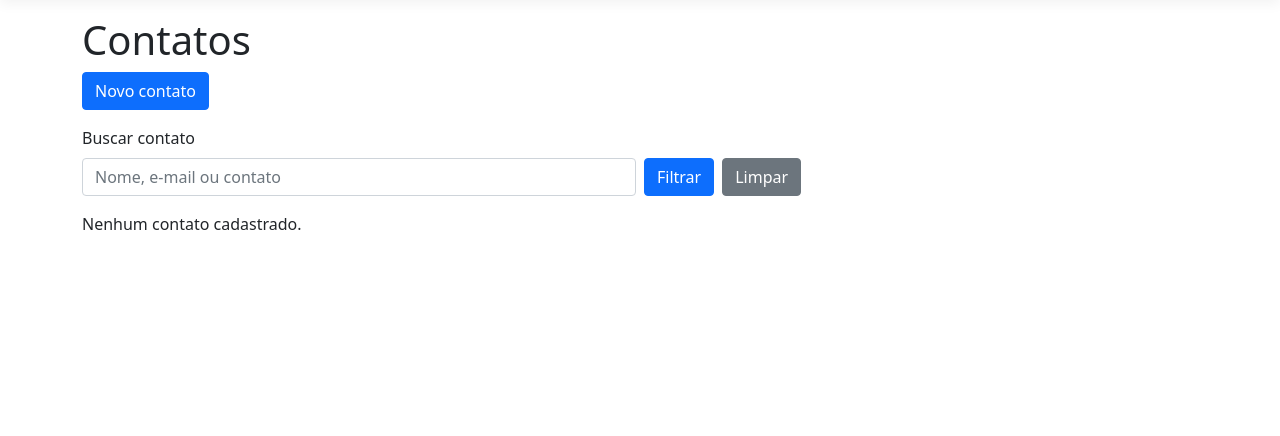
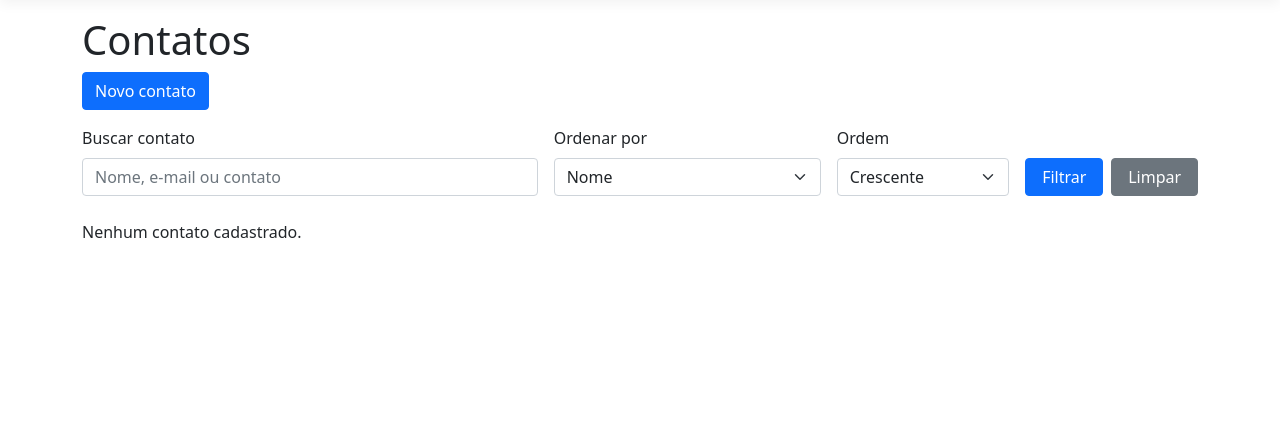
Before and after one commit to juanvecco/contact-manager-aspnet-razor, an ASP.NET Core app: page /Contacts in a window 1280 px wide. Shown: the part 57-493 px from the top of the page. Run offline with ASP.NET Core 8, Linux system fonts and the light colour scheme; data that the repository does not hold is empty; style sheets or scripts are compiled from the project's sources; the project's own start-up code is not run, and a stand-in starts its controllers and pages.

Commit message:
Ordenação à lista de contatos

```diff
--- a/Pages/Contacts/Index.cshtml
+++ b/Pages/Contacts/Index.cshtml
@@ -11,15 +11,30 @@
 	<a asp-page="./Create" class="btn btn-primary">Novo contato</a>
 </p>
 
-<form method="get" class="row g-2 mb-3">
-	<div class="col-md-6">
+<form method="get" class="row g-3 align-items-end mb-4">
+	<div class="col-12 col-lg-5">
 		<label asp-for="SearchTerm" class="form-label">Buscar contato</label>
 		<input asp-for="SearchTerm" class="form-control"
 			   placeholder="Nome, e-mail ou contato" />
 	</div>
-	<div class="col-auto d-flex align-items-end">
-		<button type="submit" class="btn btn-primary">Filtrar</button>
-		<a asp-page="./Index" class="btn btn-secondary ms-2">Limpar</a>
+	<div class="col-6 col-lg-3">
+		<label asp-for="OrderBy" class="form-label">Ordenar por</label>
+		<select asp-for="OrderBy" class="form-select">
+			<option value="name">Nome</option>
+			<option value="email">E-mail</option>
+			<option value="contactnumber">Contato</option>
+		</select>
+	</div>
+	<div class="col-6 col-lg-2">
+		<label asp-for="Direction" class="form-label">Ordem</label>
+		<select asp-for="Direction" class="form-select">
+			<option value="asc">Crescente</option>
+			<option value="desc">Decrescente</option>
+		</select>
+	</div>
+	<div class="col-12 col-lg-2 d-flex gap-2">
+		<button type="submit" class="btn btn-primary flex-fill">Filtrar</button>
+		<a asp-page="./Index" class="btn btn-secondary flex-fill">Limpar</a>
 	</div>
 </form>
 
@@ -29,7 +44,8 @@
 }
 else
 {
-	<table class="table">
+	<div class="table-responsive">
+	<table class="table align-middle">
 			<thead>
 				<tr>
 					<th>Nome</th>
@@ -54,4 +70,5 @@ else
 				}
 			</tbody>
 	</table>
+	</div>
 }
--- a/Pages/Contacts/Index.cshtml.cs
+++ b/Pages/Contacts/Index.cshtml.cs
@@ -20,16 +20,43 @@ namespace ContactManager.Pages.Contacts
         [BindProperty(SupportsGet = true)]
         public string? SearchTerm { get; set; }
 
+        [BindProperty(SupportsGet = true)]
+        public string OrderBy { get; set; } = "name";
+
+        [BindProperty(SupportsGet = true)]
+        public string Direction { get; set; } = "asc";
+
         public async Task OnGetAsync()
         {
             IQueryable<Contact> query = _context.Contacts.AsNoTracking();
+
             if (!string.IsNullOrWhiteSpace(SearchTerm))
             {
                 var termo = SearchTerm.Trim();
 
-                query = query.Where(contact => contact.Name.Contains(SearchTerm) || contact.ContactNumber.Contains(SearchTerm) || contact.Email.Contains(SearchTerm));
+                query = query.Where(contact => contact.Name.Contains(termo) || contact.ContactNumber.Contains(termo) || contact.Email.Contains(termo));
             }
-            Contacts = await query.OrderBy(contact => contact.Name).ToListAsync();
+
+            if (OrderBy == "email")
+            {
+                query = Direction == "desc"
+                    ? query.OrderByDescending(contact => contact.Email)
+                    : query.OrderBy(contact => contact.Email);
+            }
+            else if (OrderBy == "contactnumber")
+            {
+                query = Direction == "desc"
+                    ? query.OrderByDescending(contact => contact.ContactNumber)
+                    : query.OrderBy(contact => contact.ContactNumber);
+            }
+            else
+            {
+                query = Direction == "desc"
+                    ? query.OrderByDescending(contact => contact.Name)
+                    : query.OrderBy(contact => contact.Name);
+            }
+
+            Contacts = await query.ToListAsync();
         }
     }
 }
```
Lines whose indentation alone changed are shown as unchanged.
